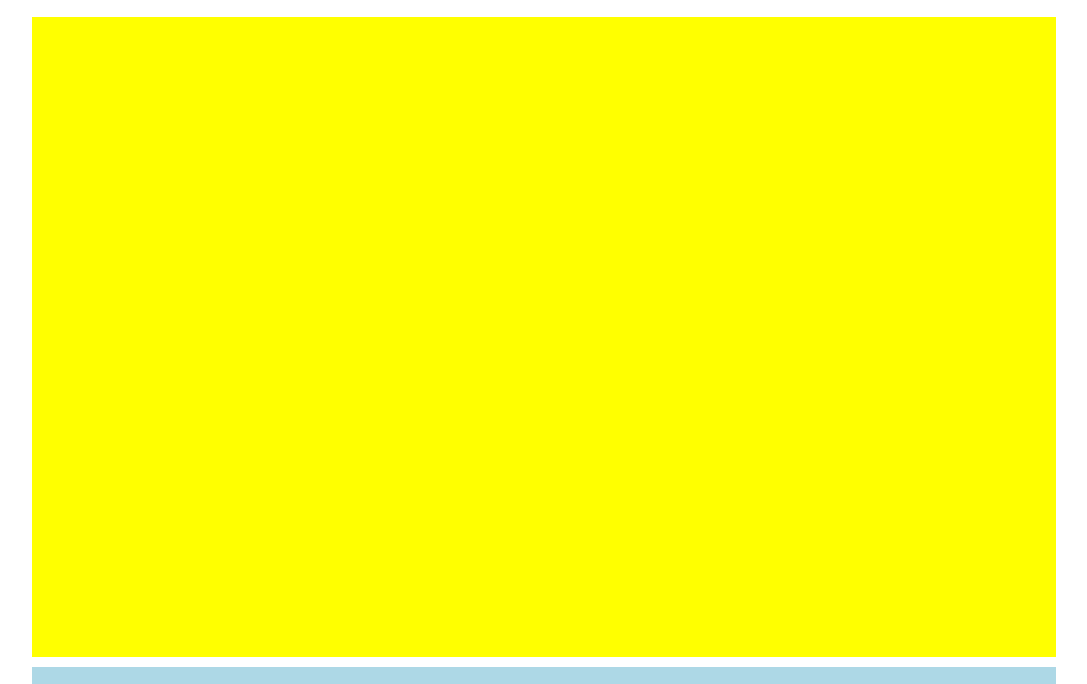
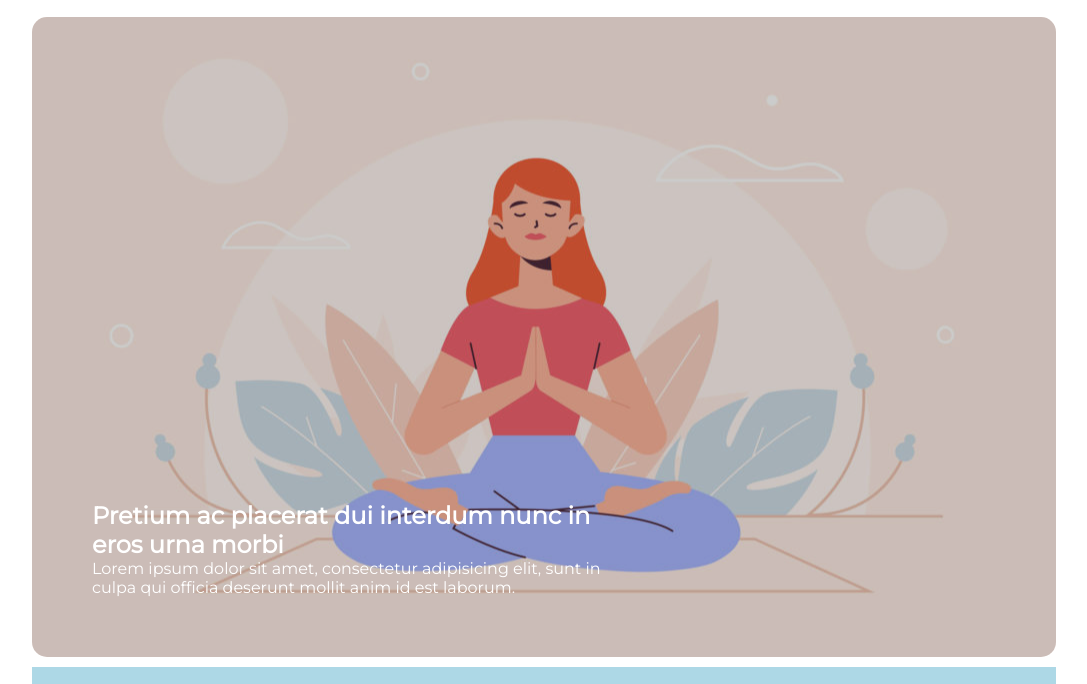
Before and after one commit to giordanoale/htmlcss-wp, a plain HTML site: page index.html in a window 1280 px wide. Shown: the part 116-800 px from the top of the page, without its empty margins (96-1183 px from the left). Drawn offline with Linux system fonts and the light colour scheme.

Commit message:
Aggiunto Jumbotron

```diff
--- a/css/style.css
+++ b/css/style.css
@@ -20,7 +20,7 @@ header{
   margin-bottom: 10px;
 }
 
-img{
+.main-logo{
   height: 80px;
 }
 
@@ -53,8 +53,32 @@ li a:hover{
 /* sezione jumbotron */
 .jumbotron{
   height: 80vh;
-  background-color: yellow;
+  background-image: url(../img/banner.jpg);
+  background-position: center;
   margin-bottom: 10px;
+  border-radius: 15px;
+  position: relative;
+  z-index: 0;
+}
+
+.overlay{
+  position: absolute;
+  top: 0;
+  right: 0;
+  left: 0;
+  bottom: 0;
+  background-color: rgba(0,0,0,0.2);
+  border-radius: 15px;
+  z-index: 1;
+}
+
+.text{
+  color: #ffff;
+  width: 50%;
+  position: absolute;
+  left: 60px;
+  bottom: 60px;
+  z-index: 2;
 }
 /* /sezione jumbotron */
 
--- a/index.html
+++ b/index.html
@@ -15,7 +15,7 @@
       <!-- intestazione -->
       <header>
         <a href="index.html">
-          <img src="img/logo.png" alt="logo">
+          <img class="main-logo" src="img/logo.png" alt="logo">
         </a>
         <!-- barra di navigazione -->
         <nav>
@@ -37,6 +37,13 @@
 
         <!-- sezione jumbotron -->
         <section class="jumbotron">
+          <div class="overlay">
+          </div>
+
+          <div class="text">
+            <h2>Pretium ac placerat dui interdum nunc in eros urna morbi</h2>
+            <p>Lorem ipsum dolor sit amet, consectetur adipisicing elit, sunt in culpa qui officia deserunt mollit anim id est laborum.</p>
+          </div>
 
         </section>
         <!-- /sezione jumbotron -->
```
